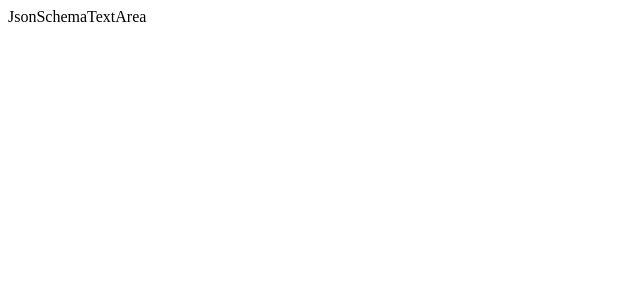
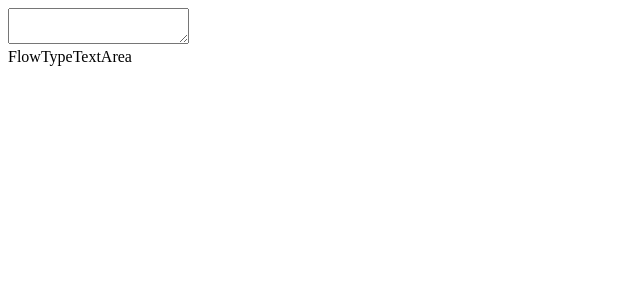
Before and after one commit to sakai-akinobu/online-json-schema-to-flow-type, a Next.js app: page / in a window 1280 px wide. Shown: the top 300 px of the page, without its empty margins (0-640 px from the left). Built offline with nearby package versions, Linux system fonts and the light colour scheme.

Commit message:
Handle change event.

```diff
--- /dev/null
+++ b/components/FlowTypeTextArea/index.js
@@ -0,0 +1,6 @@
+// @flow
+import React from 'react';
+
+export default function FlowTypeTextArea() {
+  return <div>FlowTypeTextArea</div>;
+}
--- a/components/JsonSchemaTextArea/index.js
+++ b/components/JsonSchemaTextArea/index.js
@@ -1,6 +1,12 @@
 // @flow
 import React from 'react';
 
-export default function JsonSchemaTextArea() {
-  return <div>JsonSchemaTextArea</div>;
+type Props = {
+  value: string,
+  onChange: (e: SyntheticEvent<HTMLTextAreaElement>) => void,
+};
+
+export default function JsonSchemaTextArea(props: Props) {
+  const {value, onChange} = props;
+  return <textarea value={value} onChange={onChange} />;
 }
--- a/package.json
+++ b/package.json
@@ -30,7 +30,9 @@
     "react-dom": "^16.4.2"
   },
   "devDependencies": {
+    "@babel/plugin-transform-flow-strip-types": "^7.0.0-beta.56",
     "babel-eslint": "^8.2.6",
+    "babel-preset-flow": "^6.23.0",
     "eslint": "^5.3.0",
     "eslint-plugin-flowtype": "^2.50.0",
     "eslint-plugin-import": "^2.13.0",
--- a/pages/index.js
+++ b/pages/index.js
@@ -1,11 +1,39 @@
 // @flow
 import React from 'react';
+import {Component} from 'react';
+
 import JsonSchemaTextArea from '../components/JsonSchemaTextArea';
+import FlowTypeTextArea from '../components/FlowTypeTextArea';
 
-export default function Index() {
-  return (
-    <div>
-      <JsonSchemaTextArea />
-    </div>
-  );
+type State = {
+  jsonSchemaCode: string,
+};
+
+export default class Index extends Component<void, State> {
+
+  constructor(props: void) {
+    super(props);
+
+    this.state = {
+      jsonSchemaCode: '',
+    };
+  }
+
+  handleChangeJsonSchema = (e: SyntheticEvent<HTMLTextAreaElement>) => {
+    this.setState({jsonSchemaCode: e.currentTarget.value});
+  }
+
+  render() {
+    const {jsonSchemaCode} = this.state;
+
+    return (
+      <div>
+        <JsonSchemaTextArea
+          value={jsonSchemaCode}
+          onChange={this.handleChangeJsonSchema}
+        />
+        <FlowTypeTextArea />
+      </div>
+    );
+  }
 }
```
Also changed, not shown: .babelrc (added), 1 other file (tests, documents, lock files or other folders).
